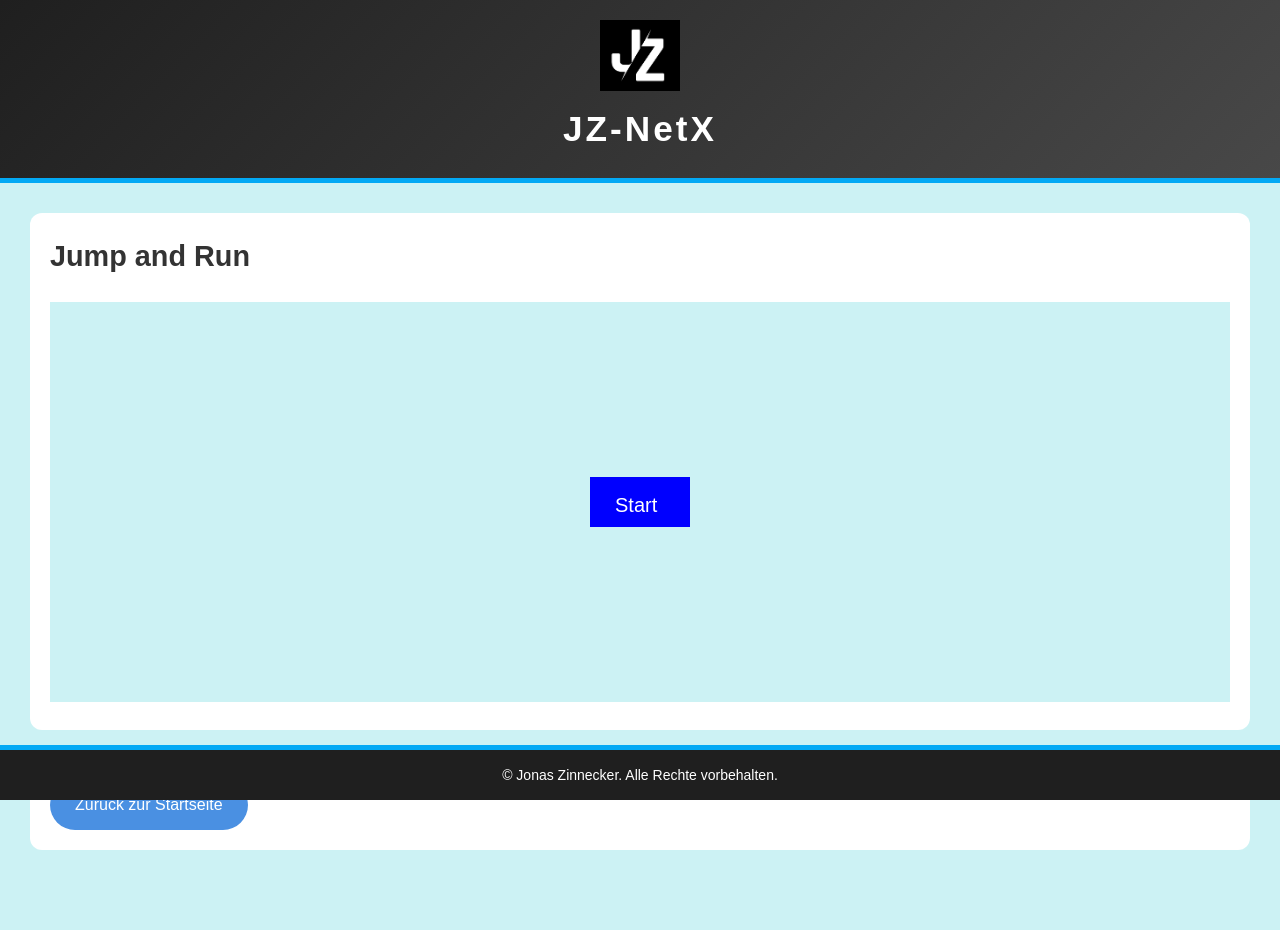
After one commit to JonasZinne/Website, a Flask app: page /jump_and_run in a window 1280 px wide. The commit adds this page. Run offline with Flask 3, Linux system fonts and the light colour scheme.

Commit message:
jump and run

```diff
--- a/app.py
+++ b/app.py
@@ -61,6 +61,11 @@
 def create_tournament():
     return render_template("create_tournament.html")
 
+# Jump and Run
+@app.route("/jump_and_run", methods=["GET"])
+def jump_and_run():
+    return render_template("jump_and_run.html")
+
 # 404 - Not Found
 @app.errorhandler(404)
 def not_found(error):
--- a/static/css/styles.css
+++ b/static/css/styles.css
@@ -80,6 +80,14 @@
 .dashboard-options {
     display: flex;
     gap: 20px;
+}
+
+/* Canvas */
+canvas {
+    background: #ccf2f4;
+    width: 100%;
+    height: auto;
+    max-height: 400px;
 }
 
 /* Input & Select */
--- /dev/null
+++ b/static/js/jump_and_run.js
@@ -0,0 +1,224 @@
+const canvas = document.getElementById("gameCanvas");
+const ctx = canvas.getContext("2d");
+
+let gameRunning = false;
+let gameOver = false;
+
+let player = {
+    x: 50,
+    y: 0,
+    width: 50,
+    height: 50,
+    color: "black",
+    dy: 0,
+    dx: 0,
+    speed: 5,
+    gravity: 0.5,
+    jumpStrength: -10,
+    grounded: false
+};
+
+const floor = {
+    x: 0,
+    y: 350,
+    width: canvas.width,
+    height: 50,
+    color: "green"
+};
+
+let obstacles = [];
+
+function createObstacle() {
+    const obstacle = {
+        x: canvas.width,
+        y: floor.y - 30,
+        width: 30,
+        height: 30,
+        color: "red"
+    };
+    obstacles.push(obstacle);
+}
+
+function startObstacleGeneration() {
+    if (gameRunning) {
+        createObstacle();
+        // const randomTime = Math.random() * (3000 - 1500) + 1500; // 1500-3000 ms
+        const randomTime = Math.random() * 3000; // 0-3000 ms
+        setTimeout(startObstacleGeneration, randomTime);
+    }
+}
+
+function drawPlayer() {
+    ctx.fillStyle = player.color;
+    ctx.fillRect(player.x, player.y, player.width, player.height);
+}
+
+function drawFloor() {
+    ctx.fillStyle = floor.color;
+    ctx.fillRect(floor.x, floor.y, floor.width, floor.height);
+}
+
+function drawObstacles() {
+    obstacles.forEach((obstacle) => {
+        ctx.fillStyle = obstacle.color;
+        ctx.fillRect(obstacle.x, obstacle.y, obstacle.width, obstacle.height);
+    });
+}
+
+function movePlayer() {
+    player.x += player.dx;
+
+    if (player.x < 0) player.x = 0;
+    if (player.x + player.width > canvas.width) player.x = canvas.width - player.width;
+}
+
+function applyGravity() {
+    if (!player.grounded) {
+        player.dy += player.gravity;
+        player.y += player.dy;
+    }
+
+    if (player.y + player.height >= floor.y) {
+        player.y = floor.y - player.height;
+        player.grounded = true;
+        player.dy = 0;
+    }
+}
+
+function jump() {
+    if (player.grounded && gameRunning) {
+        player.dy = player.jumpStrength;
+        player.grounded = false;
+    }
+}
+
+function moveObstacles() {
+    obstacles.forEach((obstacle) => {
+        obstacle.x -= 3;
+
+        if (obstacle.x + obstacle.width < 0) {
+            obstacles.shift();
+        }
+    });
+}
+
+function checkCollision() {
+    obstacles.forEach((obstacle) => {
+        if (
+            player.x < obstacle.x + obstacle.width &&
+            player.x + player.width > obstacle.x &&
+            player.y < obstacle.y + obstacle.height &&
+            player.y + player.height > obstacle.y
+        ) {
+            gameRunning = false;
+            gameOver = true;
+        }
+    });
+}
+
+function resetGame() {
+    player.x = 50;
+    player.y = floor.y - player.height;
+    player.dx = 0;
+    player.dy = 0;
+    obstacles = [];
+    gameRunning = false;
+    gameOver = false;
+}
+
+function drawStartButton() {
+    ctx.fillStyle = "blue";
+    ctx.fillRect(canvas.width / 2 - 50, canvas.height / 2 - 25, 100, 50);
+
+    ctx.fillStyle = "white";
+    ctx.font = "20px Arial";
+    ctx.fillText("Start", canvas.width / 2 - 25, canvas.height / 2 + 10);
+}
+
+function drawGameOver() {
+    ctx.fillStyle = "red";
+    ctx.font = "30px Arial";
+    ctx.fillText("Game Over!", canvas.width / 2 - 100, canvas.height / 2);
+
+    ctx.fillStyle = "white";
+    ctx.font = "20px Arial";
+    ctx.fillText("Click to Restart", canvas.width / 2 - 80, canvas.height / 2 + 50);
+}
+
+function gameLoop() {
+    ctx.clearRect(0, 0, canvas.width, canvas.height);
+
+    if (gameRunning) {
+        applyGravity();
+        movePlayer();
+        moveObstacles();
+        checkCollision();
+
+        drawFloor();
+        drawPlayer();
+        drawObstacles();
+    } else if (gameOver) {
+        drawGameOver();
+    } else {
+        drawStartButton();
+    }
+
+    requestAnimationFrame(gameLoop);
+}
+
+document.addEventListener("keydown", (e) => {
+    if (e.code === "Space") {
+        jump();
+    }
+    if ((e.code === "ArrowRight" || e.code === "KeyD") && gameRunning) {
+        player.dx = player.speed;
+    }
+    if ((e.code === "ArrowLeft" || e.code === "KeyA") && gameRunning) {
+        player.dx = -player.speed;
+    }
+});
+
+document.addEventListener("keyup", (e) => {
+    if (e.code === "ArrowRight" || e.code === "KeyD" || e.code === "ArrowLeft" || e.code === "KeyA") {
+        player.dx = 0;
+    }
+});
+
+canvas.addEventListener("click", (e) => {
+    const canvasRect = canvas.getBoundingClientRect();
+    const clickX = e.clientX - canvasRect.left;
+    const clickY = e.clientY - canvasRect.top;
+
+    if (!gameRunning && !gameOver &&
+        clickX > canvas.width / 2 - 50 && clickX < canvas.width / 2 + 50 &&
+        clickY > canvas.height / 2 - 25 && clickY < canvas.height / 2 + 25) {
+        resetGame();
+        gameRunning = true;
+        startObstacleGeneration();
+    }
+
+    if (gameOver) {
+        resetGame();
+        gameRunning = true;
+        startObstacleGeneration();
+    }
+});
+
+function resizeCanvas() {
+    const containerWidth = canvas.clientWidth;
+    const aspectRatio = 2;
+
+    canvas.width = containerWidth;
+    canvas.height = Math.min(containerWidth / aspectRatio, 400);
+
+    floor.width = canvas.width;
+    floor.y = canvas.height - 50;
+    player.y = floor.y - player.height;
+}
+
+window.addEventListener("resize", resizeCanvas);
+window.addEventListener("load", () => {
+    resizeCanvas();
+    resetGame();
+    gameLoop();
+});
--- a/templates/base.html
+++ b/templates/base.html
@@ -12,7 +12,7 @@
 <body>
     <header>
         <img src="/static/images/main.jpg" alt="Logo">
-        <h1>ZINNE</h1>
+        <h1>JZ-NetX</h1>
     </header>
 
     <main>
--- a/templates/index.html
+++ b/templates/index.html
@@ -37,7 +37,7 @@
         </h2>
 
         <div class="dashboard-options">
-            Coming Soon
+            <a href="/jump_and_run" class="button">Jump and Run</a>
         </div>
     </section>
 {% endblock %}
--- /dev/null
+++ b/templates/jump_and_run.html
@@ -0,0 +1,13 @@
+{% extends 'base.html' %}
+
+{% block title %}Jump and Run{% endblock %}
+
+{% block content %}
+    <section class="section">
+        <h2>Jump and Run</h2>
+
+        <canvas id="gameCanvas"></canvas>
+    </section>
+
+    <script src="/static/js/jump_and_run.js"></script>
+{% endblock %}
```
